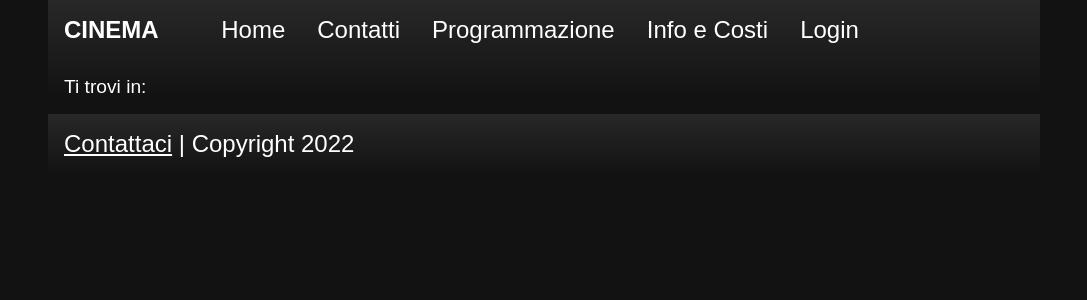
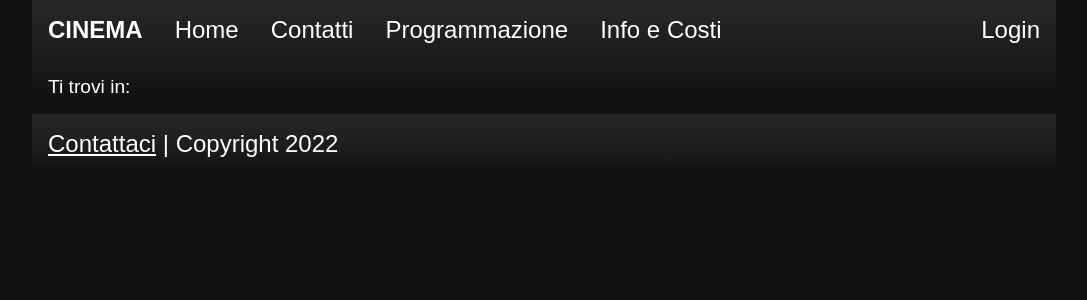
Before and after one commit to galvagnimatteo/ProgettoTecweb, a PHP site: page /html/template.html in a window 1280 px wide. Shown: the top 300 px of the page, without its empty margins (96-1183 px from the left). Run offline with PHP 8.4, Linux system fonts and the light colour scheme.

Commit message:
sistemato per quanto possibile il menù, meglio cambiare con immagine comunque

```diff
--- a/css/style.css
+++ b/css/style.css
@@ -48,63 +48,48 @@ nav ul {
     list-style-type: none;
 }
 
+#loginLink{
+    margin-left: auto;
+}
 
-@media (min-width: 52rem) {
+#menubutton{
+    padding: 1rem;
+    margin-left: auto;
+}
+
+@media (min-width: 865px) {
 
     header, ul {
         display: flex;
+        flex-direction: row;
         width: 100%;
-        flex-direction: row;
-        align-self: flex-end;
-    }
-
-        header h1 {
-            width: 15%;
     }
 
     nav {
-        width: calc(85% - 2rem);
-        position: relative;
+        width: 100%;
+    }
 
-    }
     #menubutton {
         display: none;
     }
+
+    #loginLink{
+        margin-left: auto;
     }
 
-@media (min-width: 36rem) and (max-width: 52rem) {
-    header, ul {
+}
+
+@media (max-width: 865px) {
+    #test{
+        display: flex;
+        flex-direction: row;
+    }
+
+    ul{
         display: flex;
         flex-direction: column;
     }
 
-    nav {
-        position: absolute;
-        left: calc(15% + 6rem);
-        background-image: linear-gradient(var(--gradient-first-color), var(--gradient-last-color));
-        z-index: 99;
-        width: 16rem;
-    }
-    .openMenu {
-        display:normal;
-    }
-    .closedMenu{
-        display:none;
-    }
-    #menubutton {
-        text-decoration: none;
-    }
-}
-
-@media (max-width: 36rem) {
-    header, ul {
-        display: flex;
-        flex-direction: column;
-    }
-    nav {
-        width: 100%;
-        position: relative;
-    }
     .openMenu {
         display: normal;
     }
@@ -112,11 +97,16 @@ nav ul {
     .closedMenu {
         display: none;
     }
+
     #menubutton {
-        display: block;
-        text-decoration:none;
+        text-decoration: none;
+    }
+
+    #loginLink{
+        margin-left: 0;
     }
 }
+
 /*ovverides per assenza di js visualizzani il menù come sempre aperto*/
 .no-js nav {
     width: 100%;
@@ -124,14 +114,6 @@ nav ul {
 }
 .no-js .closedMenu {
     display: normal;
-}
-
-nav li {
-    float: left;
-}
-
-#login{
-    float:right;
 }
 
 nav li a {
@@ -665,88 +647,6 @@ input[type=submit]{
     animation-fill-mode: both;
 }
 
-/*footer {
-    animation-name: materialize;
-    animation-duration: 2s;
-    animation-delay: 6s;
-    animation-fill-mode: both;
-}*/
-
-/*@supports (display: grid) {
-    .contactpage {
-        display: grid;
-        grid-template-columns: 5% 45% 45% 5%;
-        grid-row-gap: 4rem;
-        margin-bottom: 4rem;
-    }
-
-    @media (min-width: 49rem) {
-        #posizione {
-            grid-column-start: 1;
-            grid-column-end: 5;
-            grid-row: 1;
-        }
-
-        #contatti {
-            grid-column: 3;
-            grid-row: 2;
-        }
-
-        #social {
-            grid-column: 2;
-            grid-row: 3;
-        }
-    }
-
-    @media (max-width: 49rem) {
-        .contactpage {
-            display: grid;
-            grid-template-columns: 3% 47% 47% 3%;
-            grid-row-gap: 4rem;
-            margin-bottom: 4rem;
-        }
-
-        #posizione {
-            grid-column-start: 2;
-            grid-column-end: 4;
-            grid-row: 1;
-        }
-
-        #contatti {
-            grid-column-start: 2;
-            grid-column-end: 4;
-            grid-row: 2;
-        }
-
-        #social {
-            grid-column-start: 2;
-            grid-column-end: 4;
-            grid-row: 3;
-        }
-    }
-
-    #posizione dl, #contatti dl, #social dl {
-        display: grid;
-        grid-column-gap: 1rem;
-        grid-row-gap: 1rem;
-    }
-
-    #posizione dt, #contatti dt, #social dt {
-        font-weight: bold;
-        grid-column: 1;
-    }
-
-    #posizione dd, #contatti dd, #social dd {
-        grid-column: 2;
-    }
-}*/
-
-/*@supports not (display: grid) {*/
-    body {
-        margin-left: 1rem;
-        margin-right: 1rem;
-    }
-
 .contactpage {
     display: flex;
     flex-direction: column;
@@ -786,7 +686,6 @@ input[type=submit]{
         }
     }
 }
-/*}*/
 
 #posizione h2, #contatti h2 {
     font-size: 1.5rem;
--- a/html/template.html
+++ b/html/template.html
@@ -2,9 +2,9 @@
 <html lang="it">
 <head>
     <meta charset="utf-8">
-    <title>$page png Cinema</title><!--da adattare alla pagina-->
+    <title>PNG Cinema</title><!--da adattare alla pagina-->
     <meta charset="utf-8">
-    <meta name="keywords" content="png Cinema, $keywords"><!--da adattare alla pagina-->
+    <meta name="keywords" content="PNG Cinema, $keywords"><!--da adattare alla pagina-->
     <meta name="description" content="$description"><!--da adattare alla pagina-->
     <meta name="viewport" content="width=device-width, initial-scale=1">
     <link rel="stylesheet" href="../css/style.css">
@@ -16,15 +16,17 @@
         <a href="#ca" class="SRskip">salta al contenuto</a>
         <div class="headerWrapper">
             <header>
-                <h1> CINEMA </h1>
+                <div id="test">
+                    <h1> CINEMA </h1>
+                    <a href="#" id="menubutton" onclick="togglemenu()">&#9636;</a>
+                </div>
                 <nav>
-                    <a href="#" id="menubutton" onclick="togglemenu()">&#9636;</a>
                     <ul id="menu" class="closedMenu">
                         <li><a href="./home.php" lang="en">Home</a></li><!--da adattare alla pagina disattivando il link alla pagina corrente-->
                         <li><a href="./contatti.php">Contatti</a></li>
                         <li><a href="./programmazione.php">Programmazione</a></li>
                         <li><a href="./info.php">Info e Costi</a></li>
-                        <li><a href="./area_utenti.php">Login</a></li>
+                        <li id="loginLink"><a href="./area_utenti.php">Login</a></li>
                     </ul>
                 </nav>
             </header>
@@ -38,6 +40,8 @@
             <p> <a href="./contatti.php">Contattaci</a> | <span lang="en"> Copyright 2022 </span> </p>
         </footer>
 
+        <script type="text/javascript" src="../js/checkIfJs.js"> </script>
+        <script type="text/javascript" src="../js/menu.js"> </script>
         <JAVASCRIPT-BODY>
 
 
--- a/js/checkIfJs.js
+++ b/js/checkIfJs.js
@@ -1,14 +1 @@
 document.body.className = document.body.className.replace("no-js", "js");
-
-var menuon = false;
-
-function togglemenu() {
-    menuon = !menuon;
-    console.log(menuon)
-    if (menuon) {
-        document.getElementById("menu").className = "openMenu";
-    }
-    else {
-        document.getElementById("menu").className =  "closedMenu";
-    }
-}
--- /dev/null
+++ b/js/menu.js
@@ -0,0 +1,11 @@
+var menuon = false;
+
+function togglemenu() {
+    menuon = !menuon;
+    if (menuon) {
+        document.getElementById("menu").className = "openMenu";
+    }
+    else {
+        document.getElementById("menu").className =  "closedMenu";
+    }
+}
--- a/php/home.php
+++ b/php/home.php
@@ -94,8 +94,7 @@
     $home_content = str_replace('<CARDS-HOME>', $cards, $home_content);
 
     $document = str_replace('<JAVASCRIPT-HEAD>', '<script type="text/javascript" src="../js/carousel.js"> </script>', $document);
-    $document = str_replace('<JAVASCRIPT-BODY>', '<script type="text/javascript" src="../js/checkIfJs.js"> </script>
-                            <script type="text/javascript" src="../js/jquery-3.6.0.min.js"> </script>
+    $document = str_replace('<JAVASCRIPT-BODY>', '<script type="text/javascript" src="../js/jquery-3.6.0.min.js"> </script>
                             <script type="text/javascript" src="../js/quickpurchase.js"> </script>', $document);
 
     $document = str_replace('<CONTENT>', $home_content, $document);
```
Lines whose indentation alone changed are shown as unchanged.
